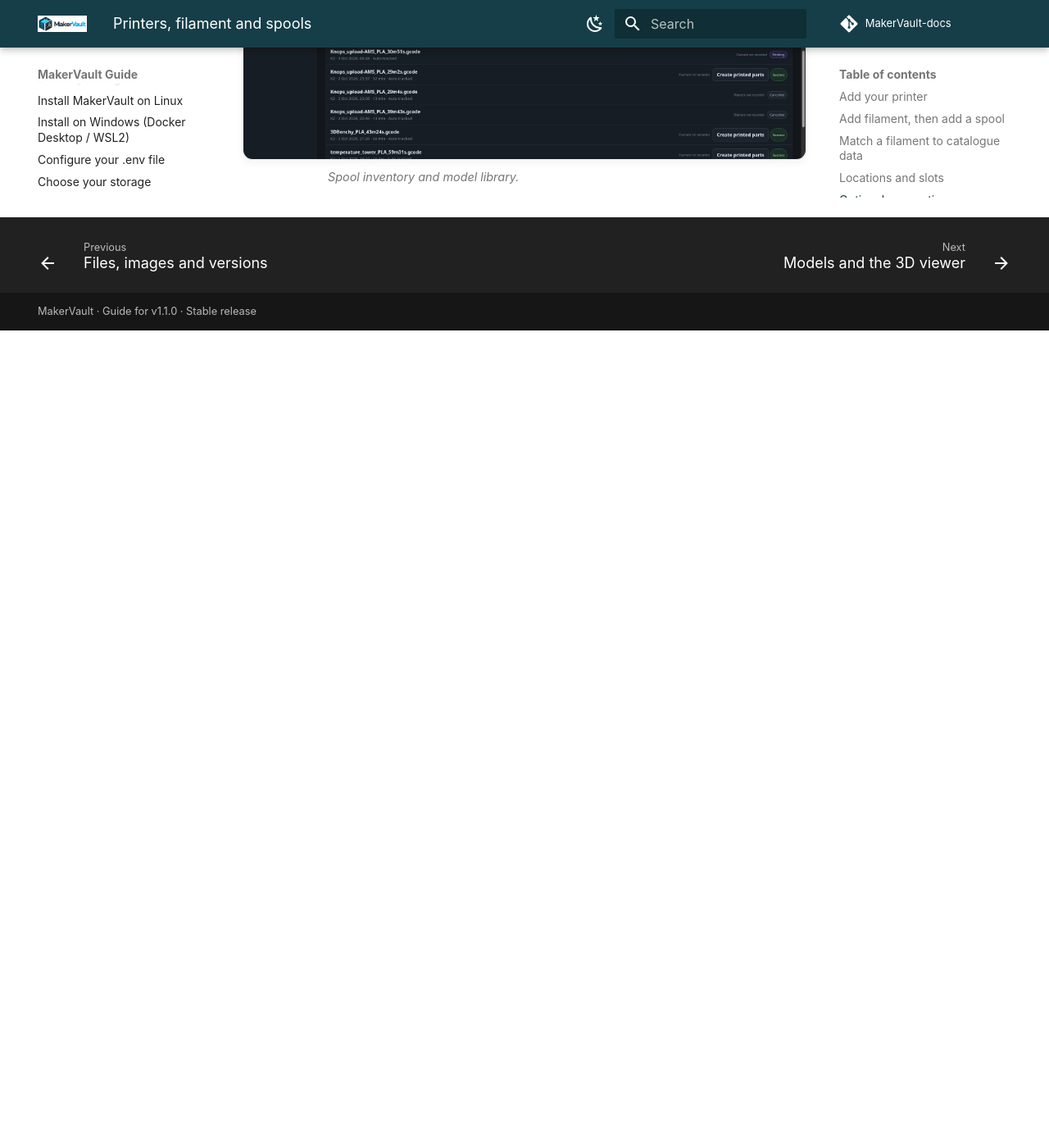
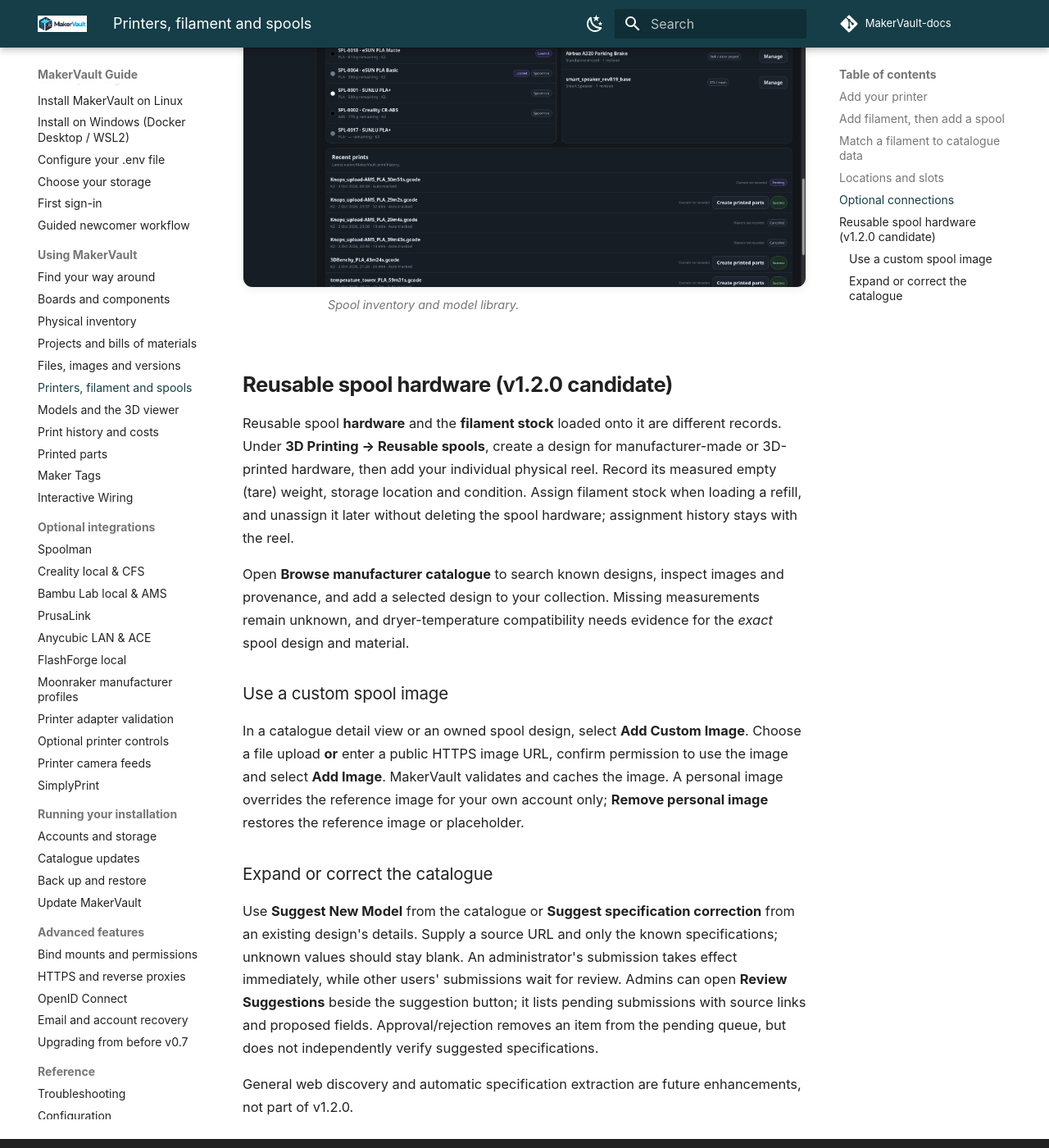
Before and after one commit to gavrd7/MakerVault-docs, an MkDocs documentation site: the page built from docs/guide/using/printing.md, in a window 1280 px wide and 1400 px high, scrolled down 4462 px. Shown: the whole window at 82% size. Built offline with MkDocs 1.6.1 and Material for MkDocs 9.7.7, drawn with Linux system fonts in a browser that asks for light colours; comment, search, counter and statistics services are not loaded; before the commit the page ends 4865 px from its top, so only the background shows below that; some of the changed text lies outside the part shown.

Commit message:
docs: prepare complete v1.2.0 guide coverage since v1.1.0 (#24)
* docs(v1.2): cover reusable spool inventory, review, QR and custom imagery

* docs(v1.2): cover reusable spool inventory, review, QR and custom imagery

* docs(v1.2): cover reusable spool inventory, review, QR and custom imagery

* docs(v1.2): cover reusable spool inventory, review, QR and custom imagery

```diff
--- a/docs/guide/administration/catalogue-updates.md
+++ b/docs/guide/administration/catalogue-updates.md
@@ -28,3 +28,10 @@
   ![Library updates settings showing catalogue coverage and maintenance scheduling.](../assets/screenshots/settings-library-updates.png)
   <figcaption>Library updates report catalogue coverage and control scheduled maintenance.</figcaption>
 </figure>
+
+
+## Reusable spool catalogue upkeep and review (v1.2.0 candidate)
+
+The existing library update schedule can check reusable spool source links and attempt conservative image enrichment. Unknown technical data remains unknown; source availability alone is not evidence that a measurement is correct. The catalogue coverage summary reports source, hardware data, image and dryer-limit availability.
+
+From **3D Printing → Reusable spools → Browse manufacturer catalogue**, administrators with catalogue editing permission can open **Review Suggestions** to see non-admin submissions for new spool models or corrections, review the source URLs and changed fields, then choose **Approve** or **Reject**. Processed submissions disappear from this pending-only modal but their records remain. An administrator submitting a new model or correction has it accepted immediately; this is workflow approval, not a manufacturer-verification claim.
--- a/docs/guide/using/printing.md
+++ b/docs/guide/using/printing.md
@@ -7,7 +7,9 @@
 | Printer model | Shared specifications for a machine type |
 | Owned printer | Your particular machine, with name, location and connection details |
 | Filament product | A material/product/colour definition |
-| Physical spool | One actual reel with its own weight, price and identity |
+| Filament spool | Filament stock with its own weight, price and identity |
+| Reusable spool design | Empty spool hardware specification, manufacturer or 3D-printed |
+| Physical reusable spool | One owned refillable reel, with measured tare, location, condition and optional assigned filament |
 | Slot | A position in a printer's multi-material system |
 
 ## Add your printer
@@ -81,3 +83,20 @@
   ![Spool inventory and model library sections of the 3D Printing page.](../assets/screenshots/printing-spools-models.png)
   <figcaption>Spool inventory and model library.</figcaption>
 </figure>
+
+
+## Reusable spool hardware (v1.2.0 candidate)
+
+Reusable spool **hardware** and the **filament stock** loaded onto it are different records. Under **3D Printing → Reusable spools**, create a design for manufacturer-made or 3D-printed hardware, then add your individual physical reel. Record its measured empty (tare) weight, storage location and condition. Assign filament stock when loading a refill, and unassign it later without deleting the spool hardware; assignment history stays with the reel.
+
+Open **Browse manufacturer catalogue** to search known designs, inspect images and provenance, and add a selected design to your collection. Missing measurements remain unknown, and dryer-temperature compatibility needs evidence for the *exact* spool design and material.
+
+### Use a custom spool image
+
+In a catalogue detail view or an owned spool design, select **Add Custom Image**. Choose a file upload **or** enter a public HTTPS image URL, confirm permission to use the image and select **Add Image**. MakerVault validates and caches the image. A personal image overrides the reference image for your own account only; **Remove personal image** restores the reference image or placeholder.
+
+### Expand or correct the catalogue
+
+Use **Suggest New Model** from the catalogue or **Suggest specification correction** from an existing design's details. Supply a source URL and only the known specifications; unknown values should stay blank. An administrator's submission takes effect immediately, while other users' submissions wait for review. Admins can open **Review Suggestions** beside the suggestion button; it lists pending submissions with source links and proposed fields. Approval/rejection removes an item from the pending queue, but does not independently verify suggested specifications.
+
+General web discovery and automatic specification extraction are future enhancements, not part of v1.2.0.
```
Also changed, not shown: README.md (+6 -0 lines), docs/guide/using/maker-tags.md (+8 -1 lines).
